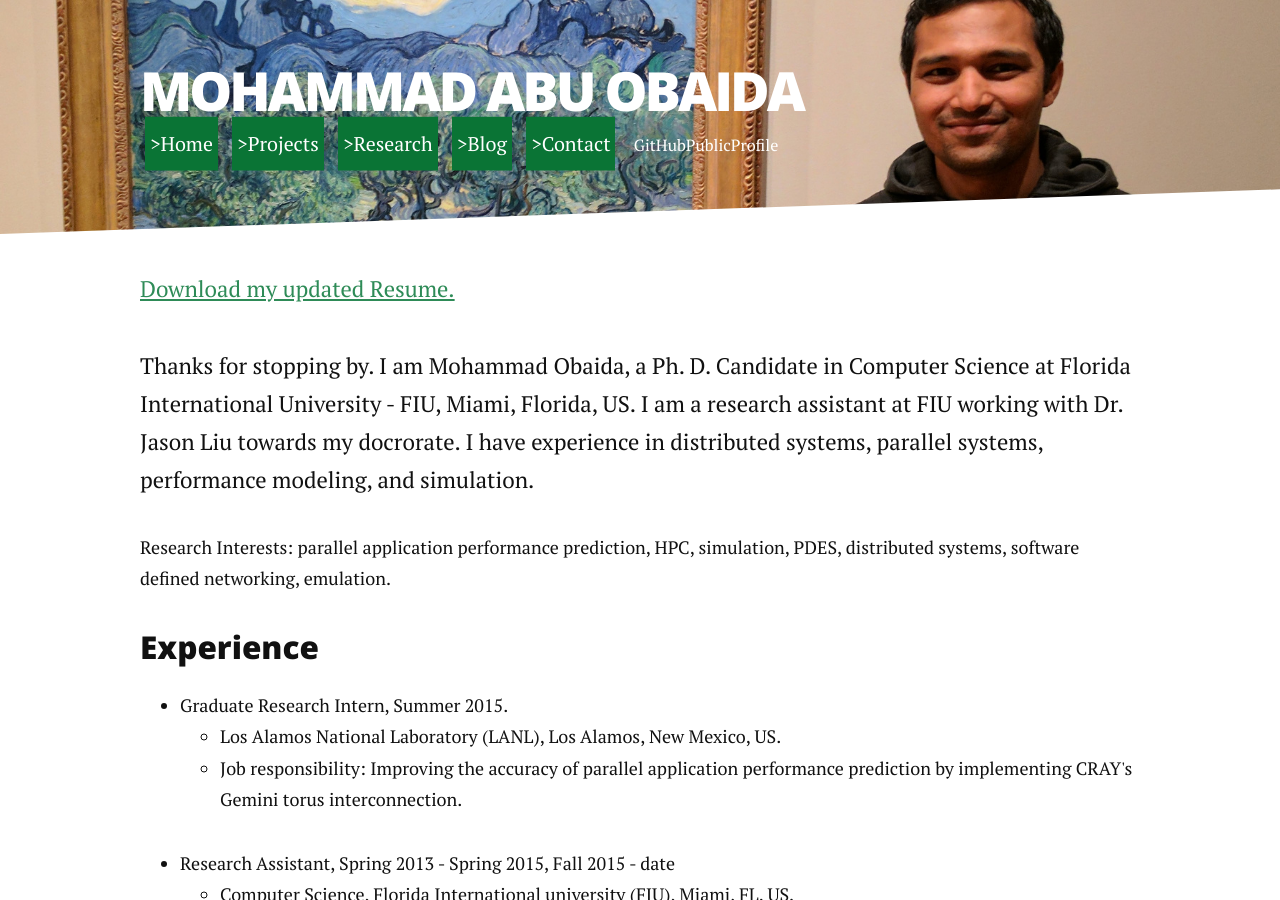
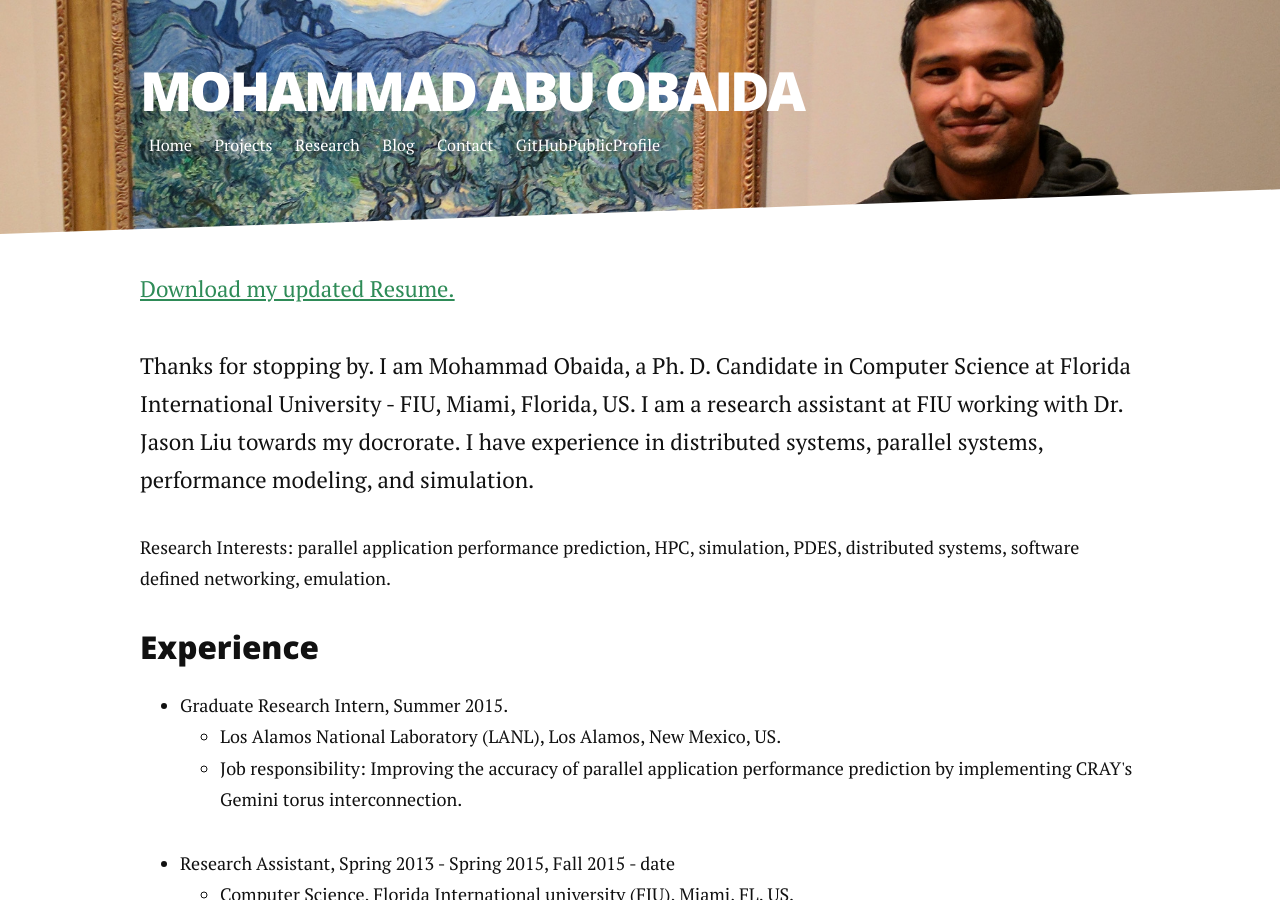
Before and after one commit to summonersRift/summonersrift.github.io, a Jekyll site: the page built from index.html, in a window 1280 px wide and 900 px high. Built offline with Jekyll 4.4.1, drawn with Linux system fonts in a browser that asks for light colours; nearby versions of some CDN libraries; the list of posts is cut into pages by our own code.

Commit message:
header text background update

```diff
--- a/_includes/header.html
+++ b/_includes/header.html
@@ -5,7 +5,7 @@
             <ul class="noList">
                  {% for link in site.navigation %}{% assign current = nil %}{% if page.url contains link.url %}{% assign current = 'current' %}{% endif %}
                  <li class="element {% if forloop.first %}first{% endif %} {{ current }} {% if forloop.last %}last{% endif %}">
-                     <a href="{{ link.url | prepend: site.baseurl }}" style="font-size: 1.1em;background:#0A7435;">>{{ link.title }}</a>
+                 <a href="{{ link.url | prepend: site.baseurl }}"><span style="background-color:#0A7435 ,font-size: 1.1em;">{{ link.title }}</span></a>
                  </li>
                  {% endfor %}
                  <li> <a href="https://github.com/summonersrift" target="_blank">GitHubPublicProfile</a></li>
```
